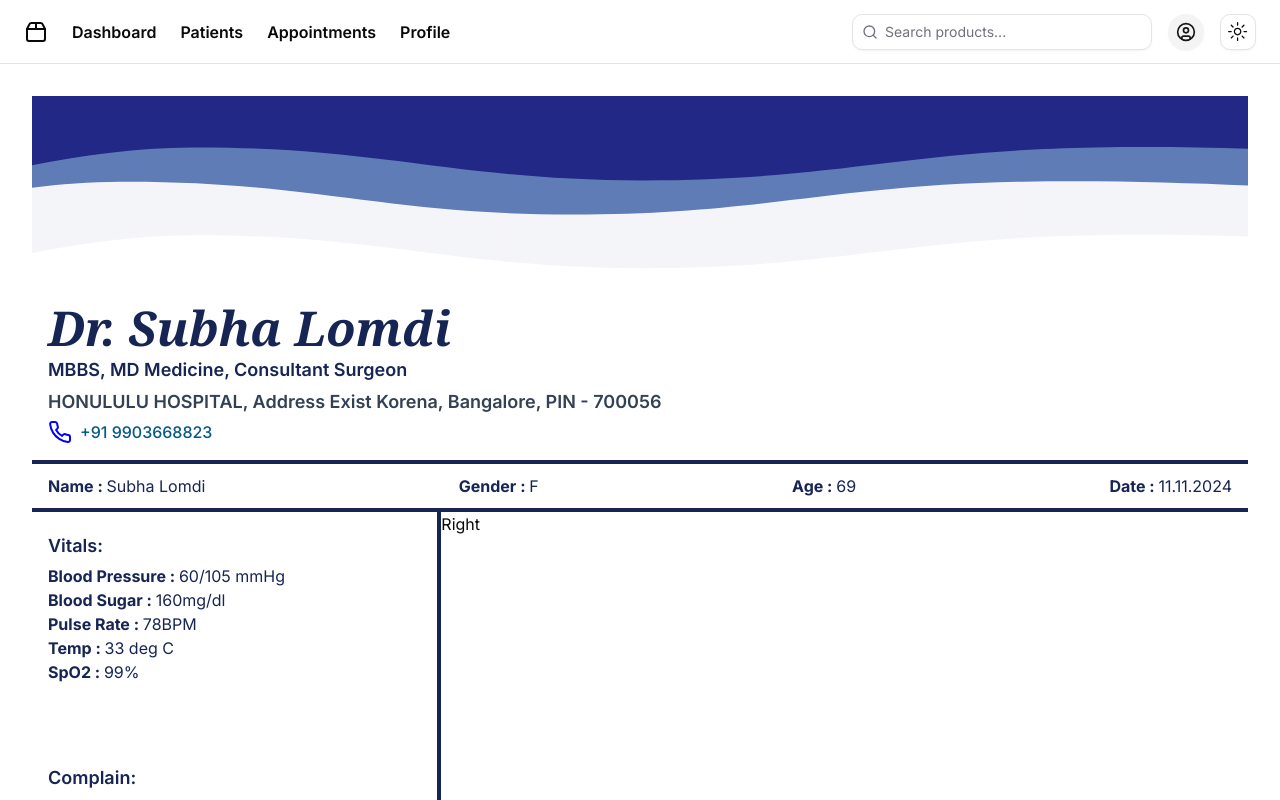
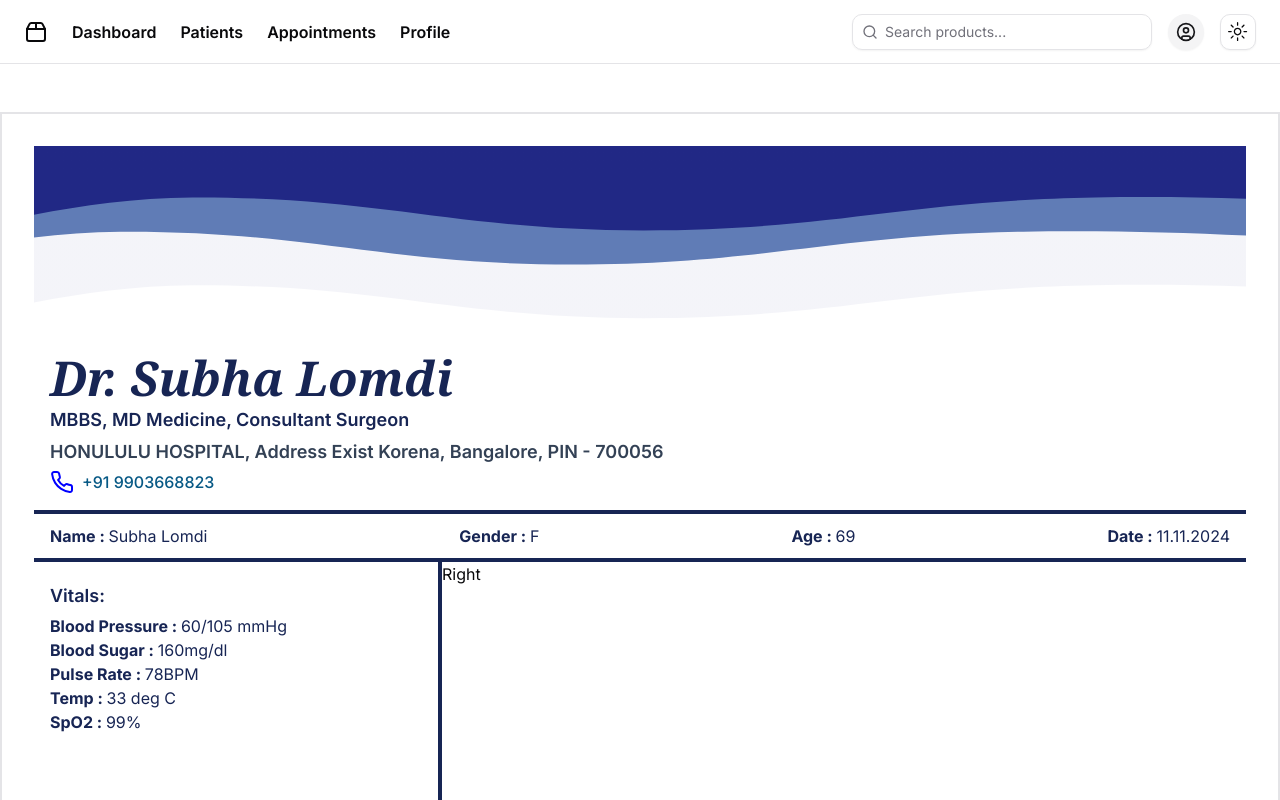
Before and after one commit to msanchariii/mediscript, a Next.js app: page /prescription in a window 1280 px wide. Shown: the top 800 px of the page. Built offline with nearby package versions, Linux system fonts and the light colour scheme.

Commit message:
chore: Update prescription page styling with border and margin

```diff
--- a/src/app/prescription/page.tsx
+++ b/src/app/prescription/page.tsx
@@ -33,7 +33,7 @@ export default function Page({
 
 
     return (
-        <div className=" w-full min-h-screen mx-auto p-4 max-w-7xl relative z-50">
+        <div className=" w-full min-h-screen mx-auto p-4 max-w-7xl relative z-50 border-2 my-12">
 
             <div className="bg-white h-full w-full p-4 divide-y-4  divide-blue-950">
                 {/* Header Section */}
```
